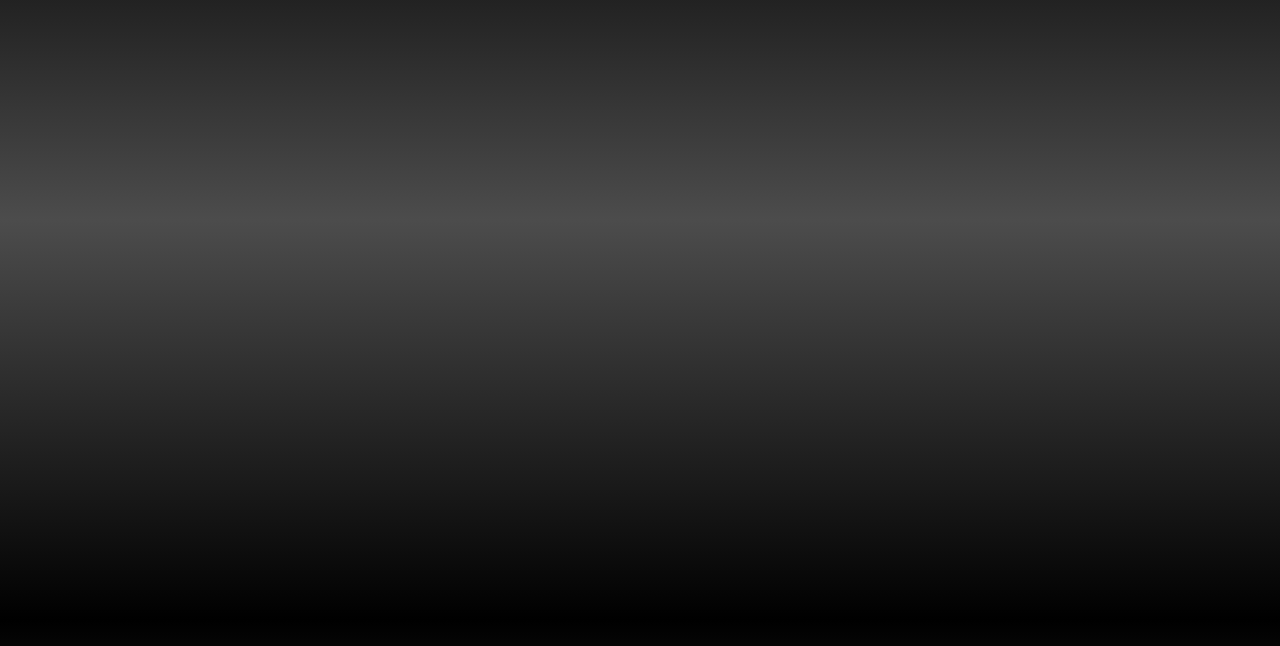
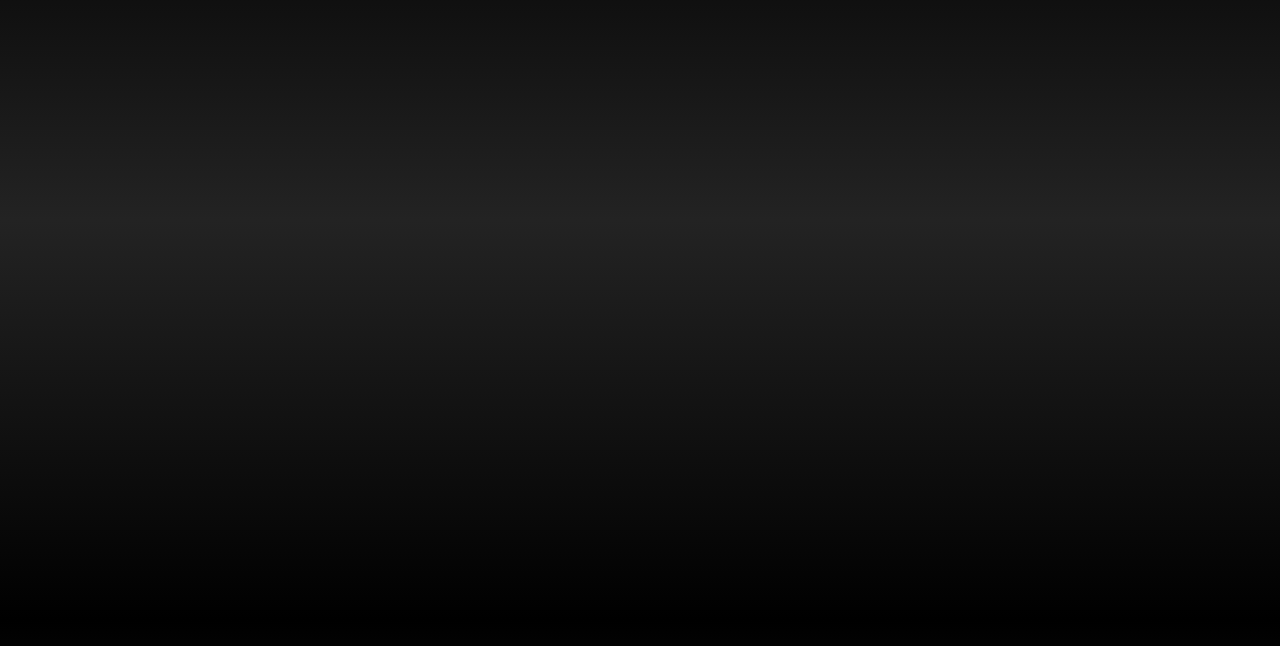
Before and after one commit to benrob0329/totallynotashadyweb.site, a plain HTML site: page index.html in a window 1280 px wide. Shown: the part 180-826 px from the top of the page. Drawn offline with Linux system fonts and the light colour scheme; a web font is replaced by a local one.

Commit message:
Update index.css

```diff
--- a/css/index.css
+++ b/css/index.css
@@ -12,7 +12,7 @@ html, body {
 
 body {
 	/* background: linear-gradient(141deg, #6d6d6d 0%, #383838 51%, #757575 75%); */
-	background: linear-gradient(0deg, #000000 0%, #4c4c4c 50%, #000000 100%);
+	background: linear-gradient(0deg, #000000 0%, #232323 50%, #000000 100%);
 }
 
 
```
